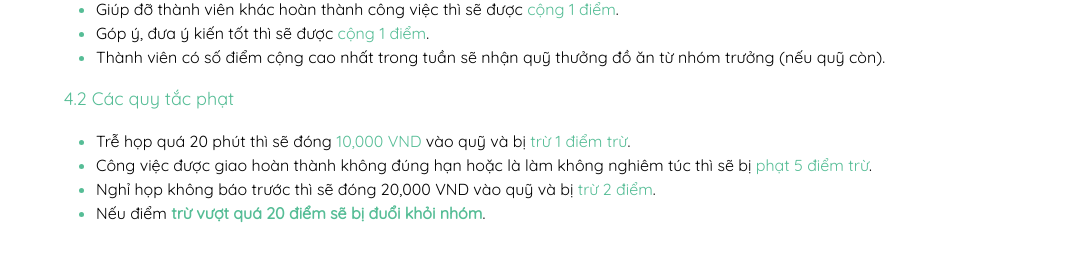
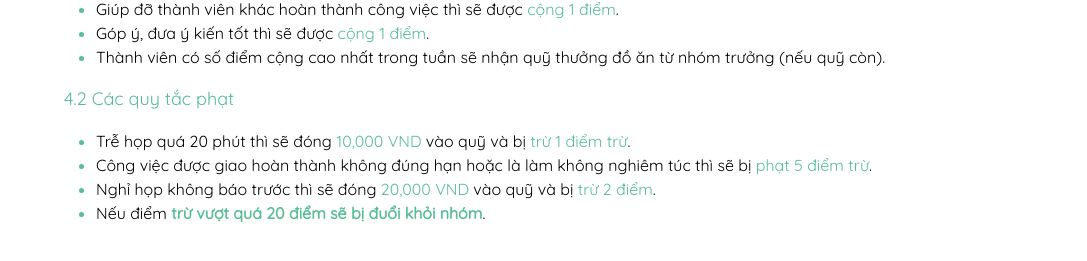
Before and after one commit to kimthu09/IS208-team5, a Next.js app in the folder frontend/: page /contract in a window 1280 px wide. Shown: the part 1744-2005 px from the top of the page, without its empty margins (96-1183 px from the left). Built offline with nearby package versions, Linux system fonts and the light colour scheme.

Commit message:
fix: missing change text color in contract page

```diff
--- a/frontend/app/contract/page.tsx
+++ b/frontend/app/contract/page.tsx
@@ -80,7 +80,7 @@ const ContractPage = () => (
                     <li className="list-item list-disc ml-16 text-primary"><p className="text-black">Trễ họp quá 20 phút thì sẽ đóng <span className="text-primary">10,000 VND</span> vào quỹ và bị <span className="text-primary">trừ 1 điểm trừ</span>.</p></li>
                     <li className="list-item list-disc ml-16 text-primary"><p className="text-black">Công việc được giao hoàn thành không đúng hạn hoặc là làm không nghiêm
                         túc thì sẽ bị <span className="text-primary">phạt 5 điểm trừ</span>.</p></li>
-                    <li className="list-item list-disc ml-16 text-primary"><p className="text-black">Nghỉ họp không báo trước thì sẽ đóng 20,000 VND vào quỹ và bị <span className="text-primary">trừ 2 điểm</span>.</p></li>
+                    <li className="list-item list-disc ml-16 text-primary"><p className="text-black">Nghỉ họp không báo trước thì sẽ đóng <span className="text-primary">20,000 VND</span> vào quỹ và bị <span className="text-primary">trừ 2 điểm</span>.</p></li>
                     <li className="list-item list-disc ml-16 text-primary"><p className="text-black">Nếu điểm <span className="text-primary font-bold">trừ vượt quá 20 điểm sẽ bị đuổi khỏi nhóm</span>.</p></li>
                 </ul>
             </div>
```
